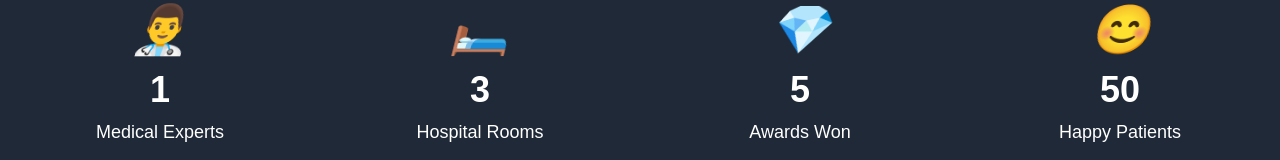
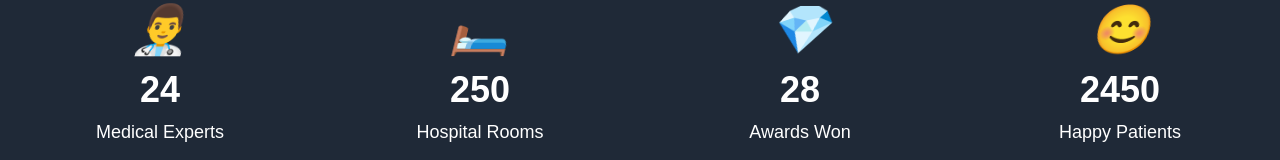
Before and after one commit to Tamal2026/patientPlus-Nextjs, a Next.js app: page / in a window 1280 px wide. Shown: the part 2636-2796 px from the top of the page. Built offline with nearby package versions, Linux system fonts and the light colour scheme; no server answers; the database is empty.

Commit message:
Fix Dependecy confilcs

```diff
--- a/src/app/Achievement/page.jsx
+++ b/src/app/Achievement/page.jsx
@@ -1,63 +1,30 @@
-{/* eslint-disable-next-line react/no-unescaped-entities */}
-
-"use client"
+"use client";
+/* eslint-disable react/no-unescaped-entities */
 
 import React, { useEffect, useState } from "react";
 
 export default function Page() {
-  const [counts, setCounts] = useState({
-    medicalExperts: 0,
-    hospitalRooms: 0,
-    awardsWon: 0,
-    happyPatients: 0,
-  });
-
-  const targets = {
-    medicalExperts: 50,
-    hospitalRooms: 300,
-    awardsWon: 500,
-    happyPatients: 5000,
-  };
-
-  useEffect(() => {
-    const updateCount = (key, target) => {
-      let count = 0;
-      const interval = setInterval(() => {
-        count += Math.ceil(target / 100); // Increment smoothly
-        if (count >= target) {
-          count = target;
-          clearInterval(interval);
-        }
-        setCounts((prev) => ({ ...prev, [key]: count }));
-      }, 20); // Speed of animation
-    };
-
-    for (const key in targets) {
-      updateCount(key, targets[key]);
-    }
-  },);
-
   return (
     <div className="bg-gray-800 text-white py-10 my-5">
       <div className="max-w-screen-xl mx-auto grid grid-cols-2 sm:grid-cols-2 md:grid-cols-4 gap-8 px-4 text-center">
         <div className="flex flex-col items-center">
           <i className="text-5xl mb-4">👨‍⚕️</i>
-          <h3 className="text-4xl font-extrabold">{counts.medicalExperts}</h3>
+          <h3 className="text-4xl font-extrabold">24</h3>
           <p className="text-lg font-medium mt-2">Medical Experts</p>
         </div>
         <div className="flex flex-col items-center">
           <i className="text-5xl mb-4">🛏️</i>
-          <h3 className="text-4xl font-extrabold">{counts.hospitalRooms}</h3>
+          <h3 className="text-4xl font-extrabold">250</h3>
           <p className="text-lg font-medium mt-2">Hospital Rooms</p>
         </div>
         <div className="flex flex-col items-center">
           <i className="text-5xl mb-4">💎</i>
-          <h3 className="text-4xl font-extrabold">{counts.awardsWon}</h3>
+          <h3 className="text-4xl font-extrabold">28</h3>
           <p className="text-lg font-medium mt-2">Awards Won</p>
         </div>
         <div className="flex flex-col items-center">
           <i className="text-5xl mb-4">😊</i>
-          <h3 className="text-4xl font-extrabold">{counts.happyPatients}</h3>
+          <h3 className="text-4xl font-extrabold">2450</h3>
           <p className="text-lg font-medium mt-2">Happy Patients</p>
         </div>
       </div>
```
Also changed, not shown: package.json (+3 -6 lines), 1 other file (tests, documents, lock files or other folders).
